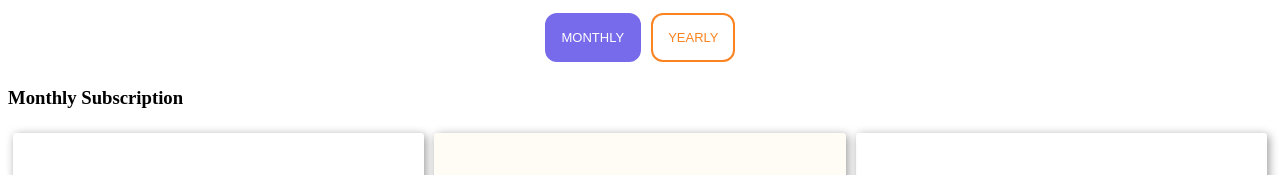
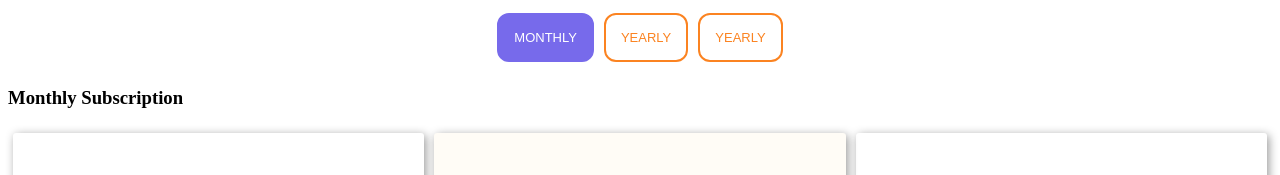
Before and after one commit to petertechy/Package-Project, a plain HTML site: page index.html in a window 1280 px wide. Shown: the top 175 px of the page. Drawn offline with Linux system fonts and the light colour scheme.

Commit message:
new button added

```diff
--- a/index.html
+++ b/index.html
@@ -13,6 +13,7 @@
 <body>
     <div style="display: flex; justify-content: center; align-items: center; margin-bottom: 20px;">
         <button id="monthly" style="margin: 5px;" class="bt bt2" type="button">MONTHLY</button>
+        <button id="yearly" style="margin: 5px;" class="bt bt1" type="button">YEARLY</button>
         <button id="yearly" style="margin: 5px;" class="bt bt1" type="button">YEARLY</button>
     </div>
     <div class="monthly-section">
```
